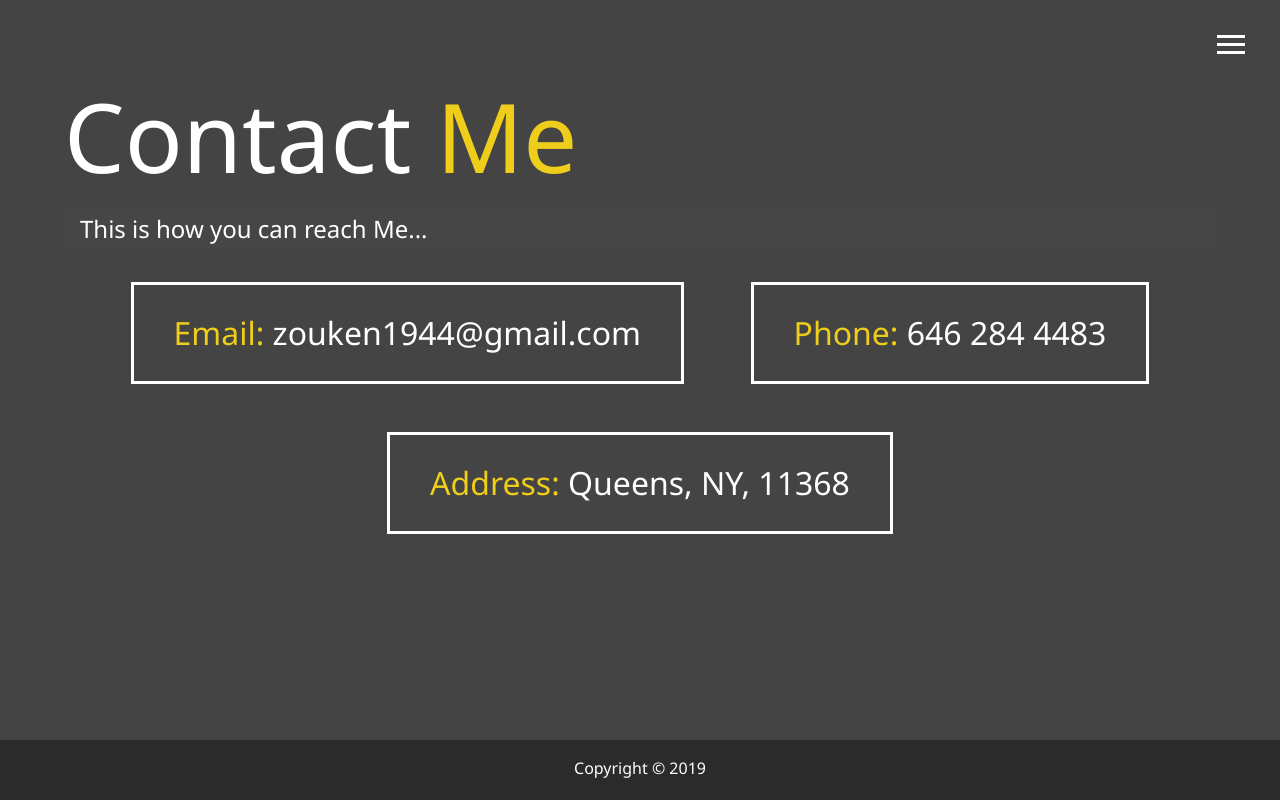
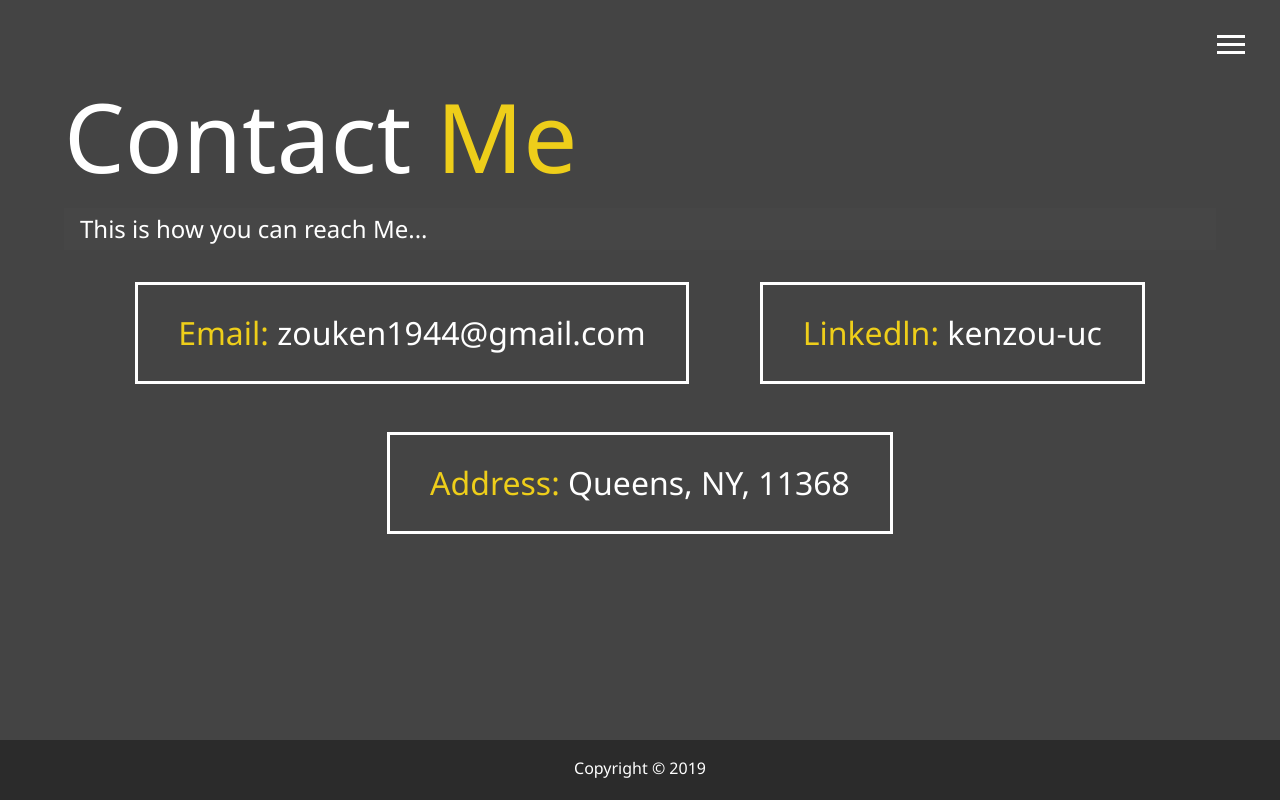
Before and after one commit to knzou/My_Portfolio, a website: page dist/contact.html in a window 1280 px wide. Drawn offline with Linux system fonts and the light colour scheme.

Commit message:
Update contact.html

```diff
--- a/dist/contact.html
+++ b/dist/contact.html
@@ -54,8 +54,8 @@
   			zouken1944@gmail.com
   		</div>
   		<div>
-  			<span class="text-secondary">Phone:</span>
-  			646 284 4483
+  			<span class="text-secondary">Linkedln:</span>
+  			kenzou-uc
   		</div>
   		 <div>
   			<span class="text-secondary">Address:</span>
```
